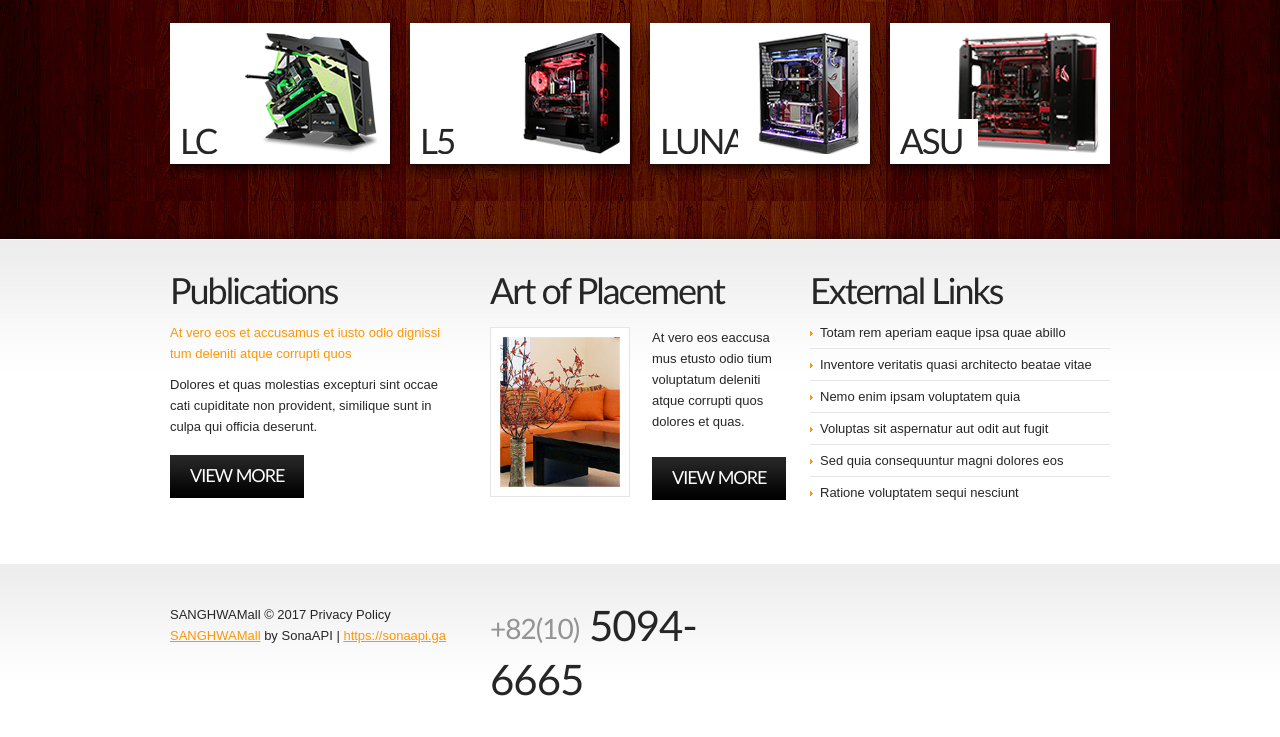
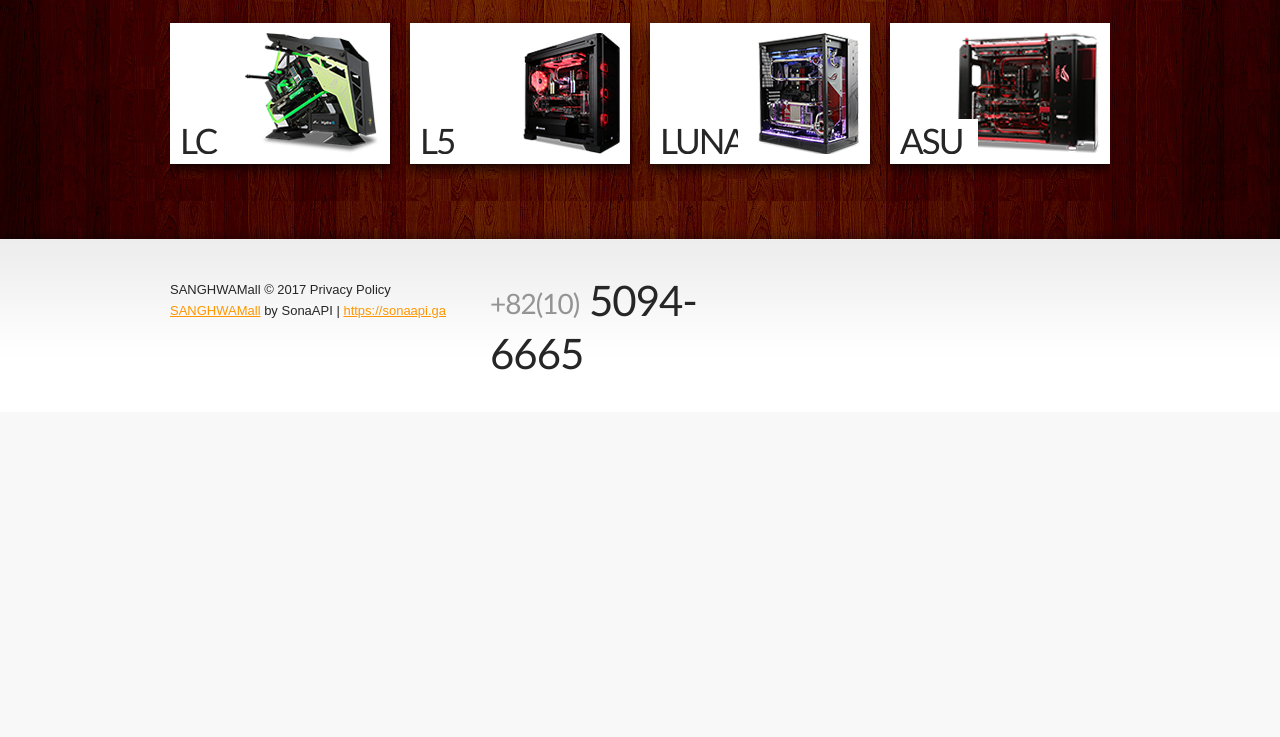
Before and after one commit to jajaspider/mall, a Django app: page /photo/ in a window 1280 px wide. Shown: the part 883-1620 px from the top of the page. After the commit the page ends 1253 px from the top, so only its background shows below. Run offline with Django 3.2, Linux system fonts and the light colour scheme; some libraries are stand-ins or nearby versions; some web fonts are replaced.

Commit message:
포토페이지

```diff
--- a/shopping/templates/shopping/photo.html
+++ b/shopping/templates/shopping/photo.html
@@ -71,43 +71,6 @@
             </div>
         </div>
     </div>
-    <div class="bg-bot">
-      <div class="main">
-          <div class="container_12">
-              <div class="wrapper">
-                  <article class="grid_4">
-                      <div class="indent-right2">
-                            <h3 class="prev-indent-bot">Publications</h3>
-                            <p class="color-4 prev-indent-bot">At vero eos et accusamus et iusto odio dignissi tum deleniti atque corrupti quos</p>
-                            <p>Dolores et quas molestias excepturi sint occae cati cupiditate non provident, similique sunt in culpa qui officia deserunt.</p>
-                            <a class="button" href="#">View More</a>
-                        </div>
-                    </article>
-                    <article class="grid_4">
-                      <h3 class="p2">Art of Placement</h3>
-                        <div class="wrapper">
-                          <figure class="img-indent frame2"><img src="images/page3-img5.jpg" alt="" /></figure>
-                            <div class="extra-wrap">
-                              <p class="img-indent-bot">At vero eos eaccusa mus etusto odio tium voluptatum deleniti atque corrupti quos dolores et quas.</p>
-                                <a class="button" href="#">View More</a>
-                            </div>
-                        </div>
-                    </article>
-                    <article class="grid_4">
-                      <h3 class="prev-indent-bot2">External Links</h3>
-                        <ul class="list-2">
-                          <li><a href="#">Totam rem aperiam eaque ipsa quae abillo</a></li>
-                            <li><a href="#">Inventore veritatis quasi architecto beatae vitae</a></li>
-                            <li><a href="#">Nemo enim ipsam voluptatem quia</a></li>
-                            <li><a href="#">Voluptas sit aspernatur aut odit aut fugit</a></li>
-                            <li><a href="#">Sed quia consequuntur magni dolores eos</a></li>
-                            <li class="last-item"><a href="#">Ratione voluptatem sequi nesciunt</a></li>
-                        </ul>
-                    </article>
-                </div>
-            </div>
-        </div>
-    </div>
 </section>
 
 {% endblock %}
```
